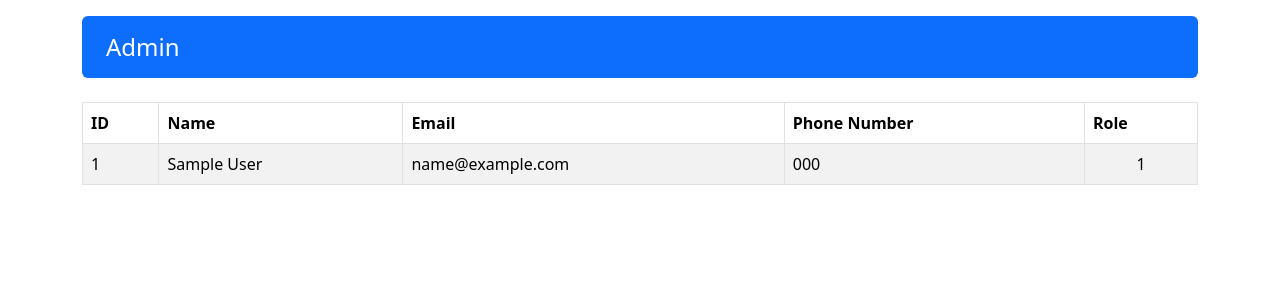
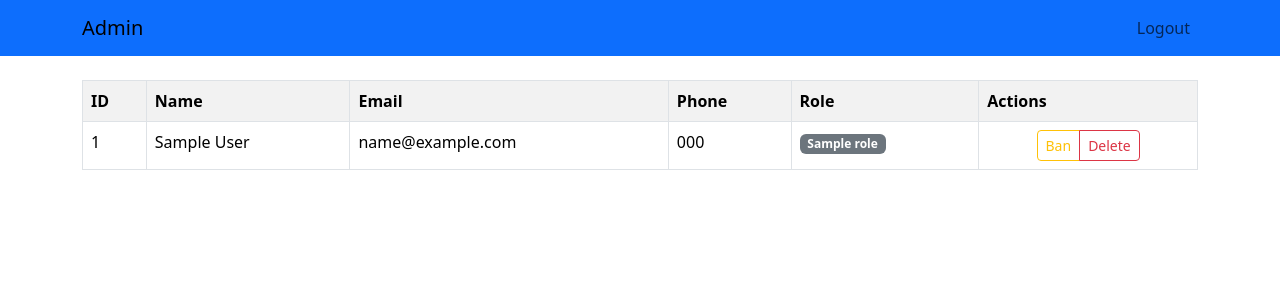
Before and after one commit to dkffbk/htdocs, a PHP site: page /project/admin.php in a window 1280 px wide. Shown: the top 300 px of the page. Run offline with PHP 8.4, Linux system fonts and the light colour scheme; the visitor is signed in with stand-in values (Sample User, id 1); tables that the repository leaves empty or names only in its code hold one stand-in row (values such as "Sample post").

Commit message:
Feb 16 2025

```diff
--- a/project/_actions/login.php
+++ b/project/_actions/login.php
@@ -10,6 +10,11 @@ $table = new UsersTable(new MySQL);
 $user = $table->find($_POST['email'], $_POST['password']);
 
 if ($user) {
+
+   if ($user->suspended) {
+      HTTP::redirect("/index.php", "suspended=account");
+   }
+
    session_start();
    $_SESSION['user'] = $user;
    HTTP::redirect("/profile.php");
--- a/project/_classes/Libs/Database/UsersTable.php
+++ b/project/_classes/Libs/Database/UsersTable.php
@@ -15,10 +15,14 @@ class UsersTable
 
    public function all()
    {
-      $statement = $this->db->prepare("SELECT * FROM users");
-      $statement->execute();
+      try {
+         $statement = $this->db->query("SELECT users.*, roles.name AS role FROM users LEFT JOIN roles ON users.role_id = roles.id");
 
-      return $statement->fetchAll(\PDO::FETCH_ASSOC);
+         return $statement->fetchAll();
+      } catch (PDOException $e) {
+         echo $e->getMessage();
+         exit();
+      }
    }
 
    public function find($email, $password)
@@ -57,4 +61,27 @@ class UsersTable
 
       return $statement->rowCount();
    }
+
+   public function suspend($id)
+   {
+      $statement = $this->db->prepare("UPDATE users SET suspended = 1 WHERE id=:id");
+      $statement->execute(['id' => $id]);
+
+      return $statement->rowCount();
+   }
+   public function unsuspend($id)
+   {
+      $statement = $this->db->prepare("UPDATE users SET suspended = 0 WHERE id=:id");
+      $statement->execute(['id' => $id]);
+
+      return $statement->rowCount();
+   }
+
+   public function delete($id)
+   {
+      $statement = $this->db->prepare("DELETE FROM users WHERE id=:id");
+      $statement->execute(['id' => $id]);
+
+      return $statement->rowCount();
+   }
 }
--- a/project/admin.php
+++ b/project/admin.php
@@ -4,13 +4,13 @@ include("vendor/autoload.php");
 
 use Libs\Database\MySQL;
 use Libs\Database\UsersTable;
+use Helpers\Auth;
+
+$auth = AUTH::check();
 
 $table = new UsersTable(new MySQL);
-
 $users = $table->all();
-
 ?>
-
 
 <!DOCTYPE html>
 <html lang="en">
@@ -23,29 +23,68 @@ $users = $table->all();
 </head>
 
 <body>
-   <div class="container">
-      <nav class="navbar navbar-dark bg-primary mt-3  rounded-2">
-         <div class="navbar-brand ms-4 fs-4">Admin</div>
-      </nav>
-   </div>
+   <nav class="navbar bg-primary mb-4 navvar-dark navbar-expand">
+      <div class="container">
+         <a href="#" class="navbar-brand">Admin</a>
+         <ul class="navbar-nav">
+            <li class="nav-item">
+               <a href="profile.php" class="nav-link">
+                  <?= $auth->name ?>
+               </a>
+            </li>
+            <li class="nav-item">
+               <a href="_actions/logout.php" class="nav-link">Logout</a>
+            </li>
+         </ul>
+      </div>
+   </nav>
 
    <div class="container mt-4">
       <table class="table table-striped table-bordered">
-         <thead>
+         <tr>
             <th>ID</th>
             <th>Name</th>
             <th>Email</th>
-            <th>Phone Number</th>
+            <th>Phone</th>
             <th>Role</th>
-         </thead>
+            <th>Actions</th>
+         </tr>
          <?php foreach ($users as $user): ?>
             <tr>
-               <td><?= $user['id'] ?></td>
-               <td><?= $user['name'] ?></td>
-               <td><?= $user['email'] ?></td>
-               <td><?= $user['phone'] ?></td>
-               <td class="text-center"><?= $user['role_id'] ?></td>
+               <td><?= $user->id ?></td>
+               <td><?= $user->name ?></td>
+               <td><?= $user->email ?></td>
+               <td><?= $user->phone ?></td>
+               <td>
+                  <?php if ($user->role_id == 3): ?>
+                     <span class="badge bg-success">
+                        <?= $user->role ?>
+                     </span>
+                  <?php elseif ($user->role_id == 2): ?>
+                     <span class="badge bg-primary">
+                        <?= $user->role ?>
+                     </span>
+                  <?php else: ?>
+                     <span class="badge bg-secondary">
+                        <?= $user->role ?>
+                     </span>
+                  <?php endif ?>
+               </td>
+               <td class="text-center">
+                  <div class="btn-group">
+                     <?php if ($user->suspended): ?>
+                        <a href="_actions/unsuspend.php?id=<?= $user->id ?>"
+                           class="btn btn-sm btn-warning">Ban</a>
+                     <?php else: ?>
+                        <a href="_actions/suspend.php?id=<?= $user->id ?>"
+                           class="btn btn-sm btn-outline-warning">Ban</a>
+                     <?php endif ?>
+
+                     <a href="_actions/delete.php?id=<?= $user->id ?>" class="btn btn-sm btn-outline-danger">Delete</a>
+                  </div>
+               </td>
             </tr>
+
          <?php endforeach ?>
       </table>
    </div>
--- a/project/index.php
+++ b/project/index.php
@@ -24,6 +24,12 @@
          </div>
       <?php endif ?>
 
+      <?php if (isset($_GET['suspended'])): ?>
+         <div class="alert alert-danger">
+            Account Suspended...
+         </div>
+      <?php endif ?>
+
       <form action="_actions/login.php" method="post">
          <input type="email" class="form-control mb-2" name="email" placeholder="Email" required>
          <input type="password" class="form-control mb-2" name="password" placeholder="Password" required>
--- a/project/profile.php
+++ b/project/profile.php
@@ -36,7 +36,8 @@ $user = Auth::check();
          <li class="list-group-item">Address: <?= $user->address ?></li>
       </ul>
 
-      <a href="_actions/logout.php" class="text-danger">Logout</a>
+      <a href="_actions/logout.php" class="text-danger">Logout</a> |
+      <a href="admin.php">Admin</a>
    </div>
 </body>
 
--- a/project/seed.php
+++ b/project/seed.php
@@ -12,7 +12,7 @@ $faker = Faker::create();
 echo "Data seeding started... <br>";
 for ($i = 0; $i < 20; $i++) {
    $table->insert([
-      "name" => $faker->name(),
+      "name" => $faker->name,
       "email" => $faker->email,
       "phone" => $faker->phoneNumber,
       "address" => $faker->address,
```
Also changed, not shown: project/_actions/delete.php (added, +14 -0 lines), project/_actions/suspend.php (added, +14 -0 lines), project/_actions/unsuspend.php (added, +14 -0 lines), project/_actions/photos/aurora.png (deleted), project/_actions/photos/mountain.png (deleted), project/_actions/photos/sunrise.png (deleted), project/_actions/photos/sunset.png (deleted).
